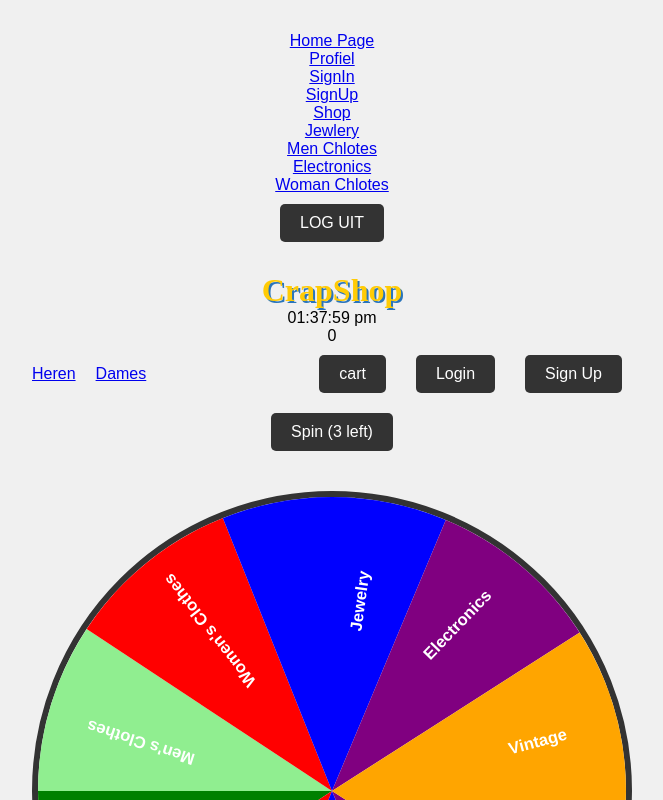
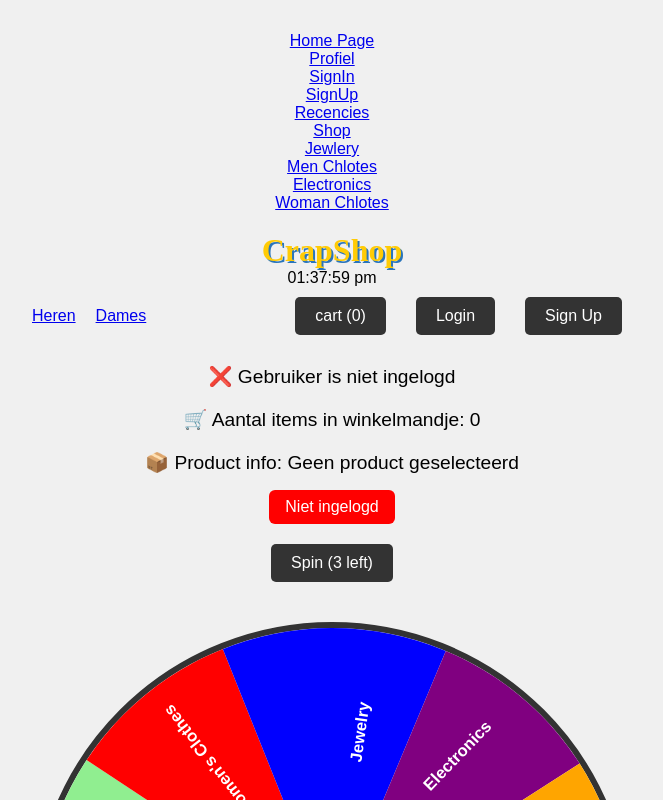
Before and after one commit to pixelPopping/CrapShop-, a React (Vite) app: page / in a window 1280 px wide. Shown: the top 800 px of the page, without its empty margins (308-971 px from the left). Built offline with nearby package versions, Linux system fonts and the light colour scheme; no server answers.

Commit message:
context uitlezen op paginas in een map lager, laten zien wie dat de gebruiker is ingelogd, en ook de cart weergeven.werken aan de buttons en  doorlinken naar de juiste pagina; Als de user is ingelogd alleen de uitlog knop laten zien, en andersom. experimenteren met routes

```diff
--- a/src/App.jsx
+++ b/src/App.jsx
@@ -21,6 +21,7 @@ import SignUp from "./pages/signUP/SignUp.jsx";
 import SignIn from "./pages/signIn/SignIn.jsx";
 import {useContext} from "react";
 import {AuthContext} from "./components/context/AuthContext.jsx";
+import Recencies from "./pages/recencies/Recencies.jsx";
 
 
 
@@ -42,6 +43,7 @@ function App () {
                 <Route path="/Jewlery" element={<Jewlery/>} />
                 <Route path="/detailpagina/:id" element={<DetailPagina/>}/>
                 <Route path="/cart/" element={<Cart/>} />
+                <Route path="/recencies" element={<Recencies/>} />
 
             </Routes>
 
--- a/src/components/navbar/Navigation.jsx
+++ b/src/components/navbar/Navigation.jsx
@@ -1,9 +1,7 @@
 import {NavLink, useNavigate} from "react-router-dom";
-import {useContext} from "react";
-import {AuthContext} from "../context/AuthContext.jsx";
+
 
 function Navigation () {
-    const {logout} = useContext(AuthContext);
     return (
         <div className="Navigation">
             <nav className="navbar">
@@ -12,6 +10,7 @@ function Navigation () {
                     <li><NavLink to="/profiel" className={({isActive}) => isActive === true ? 'active-link' : 'default-link'}>Profiel</NavLink></li>
                     <li><NavLink to="/signin" className={({isActive}) => isActive === true ? 'active-link' : 'default-link'}>SignIn</NavLink></li>
                     <li><NavLink to="/signup" className={({isActive}) => isActive === true ? 'active-link' : 'default-link'}>SignUp</NavLink></li>
+                    <li><NavLink to="/recencies" className={({isActive}) => isActive === true ? 'active-link' : 'default-link'}>Recencies</NavLink></li>
                     <li><NavLink to="/Shop" className={({isActive}) => isActive === true ? 'active-link' : 'default-link'}>Shop</NavLink></li>
                     <li><NavLink to="/Jewlery" className={({isActive}) => isActive === true ? 'active-link' : 'default-link'}>Jewlery</NavLink></li>
                     <li><NavLink to="/Menchlotes" className={({isActive}) => isActive === true ? 'active-link' : 'default-link'}>Men Chlotes</NavLink></li>
@@ -19,7 +18,6 @@ function Navigation () {
                     <li><NavLink to="/WomanChlotes" className={({isActive}) => isActive === true ? 'active-link' :'default-link'}>Woman Chlotes</NavLink></li>
                 </ul>
             </nav>
-            <button type='button' className="navbar-toggler" onClick={() => logout()} >LOG UIT</button>
         </div>
     )
 }
--- a/src/pages/home/Home.jsx
+++ b/src/pages/home/Home.jsx
@@ -4,6 +4,7 @@ import Wheelspin from "../../components/ui/WheelOfFortune";
 import {ShoppingCartContext} from "../../components/context/ShoppingCartContext.jsx";
 import {useNavigate} from "react-router-dom";
 import ClockTime from "../../components/digitaleClock/DigitaleClock.jsx";
+import {AuthContext} from "../../components/context/AuthContext.jsx";
 
 function Home() {
     const [results, setResults] = useState("");
@@ -12,31 +13,59 @@ function Home() {
     const [rotation, setRotation] = useState(0);
     const timeoutRef = useRef(null);
     const navigate = useNavigate();
-    const {items, product} = useContext(ShoppingCartContext);
-    console.log(items);
-    console.log(product);
+    const { isAuth, user, logout } = useContext(AuthContext);
+    const { items, product } = useContext(ShoppingCartContext);
 
-
+    console.log("Items:", items);
+    console.log("Product:", product);
+    console.log("User:", user);
 
     return (
         <>
             <header>
                 <h1>CrapShop</h1>
-              <ClockTime/>
+                <ClockTime/>
             </header>
-            {items.length}
-            {product}
             <nav className="navbar-four">
                 <ul className="nav-links4">
                     <li><a href="/public">Heren</a></li>
                     <li><a href="/public">Dames</a></li>
                 </ul>
                 <div className="button-container4">
-                    <button className="button-primary" type="button">Sign Up</button>
-                    <button className="button-secondary" type="button">Login</button>
-                    <button  className="shopping-cart" type="button" onClick={() => navigate('/cart')}>cart</button>
+                    {isAuth ? (
+                        <button className="navbar-toggler" onClick={logout}>LOG UIT</button>
+                    ) : (
+                        <>
+                            <button className="button-primary" onClick={() => navigate('/signup')} type="button">Sign Up</button>
+                            <button className="button-secondary" onClick={() => navigate('/signin')} type="button">Login</button>
+                        </>
+                    )}
+                    <button className="shopping-cart" type="button" onClick={() => navigate('/cart')}> {items ? `cart (${items.length})` : 'cart (0)'}</button>
                 </div>
             </nav>
+            <div>
+                {isAuth ? (
+                    <p>✅ Gebruiker is ingelogd als <strong>{user?.username ?? "Onbekend"}</strong></p>
+                ) : (
+                    <p>❌ Gebruiker is niet ingelogd</p>
+                )}
+
+                <p>🛒 Aantal items in winkelmandje: {items?.length ?? 0}</p>
+                <p>📦 Product info: {product ?? "Geen product geselecteerd"}</p>
+
+                <button
+                    type="button"
+                    style={{
+                        backgroundColor: isAuth ? "green" : "red",
+                        color: "white",
+                        marginTop: "1rem",
+                        padding: "0.5rem 1rem",
+                        borderRadius: "6px"
+                    }}
+                >
+                    {isAuth ? `Ingelogd als ${user?.username ?? "Onbekend"}` : "Niet ingelogd"}
+                </button>
+            </div>
 
             <main>
                 <Wheelspin
--- /dev/null
+++ b/src/pages/recencies/Recencies.jsx
@@ -0,0 +1,50 @@
+import { useNavigate } from "react-router-dom";
+import { useContext } from "react";
+import { AuthContext } from "../../components/context/AuthContext.jsx";
+import { ShoppingCartContext } from "../../components/context/ShoppingCartContext.jsx";
+
+function Recencies() {
+    const { isAuth, user } = useContext(AuthContext);
+    const { items, product } = useContext(ShoppingCartContext);
+    const navigate = useNavigate();
+
+    console.log("Items:", items);
+    console.log("Product:", product);
+    console.log("User:", user);
+
+    return (
+        <div>
+            {/* Toon login status */}
+            {isAuth ? (
+                <p>✅ Gebruiker is ingelogd als <strong>{user?.username ?? "Onbekend"}</strong></p>
+            ) : (
+                <p>❌ Gebruiker is niet ingelogd</p>
+            )}
+
+            {/* Shopping cart info */}
+            <p>🛒 Aantal items in winkelmandje: {items?.length ?? 0}</p>
+            <p>📦 Product info: {product ?? "Geen product geselecteerd"}</p>
+
+            {/* Navigatie button */}
+            <button type="button" onClick={() => navigate("/cart")}>
+                Ga naar winkelmandje
+            </button>
+
+            {/* Status button op basis van login */}
+            <button
+                type="button"
+                style={{
+                    backgroundColor: isAuth ? "green" : "red",
+                    color: "white",
+                    marginTop: "1rem",
+                    padding: "0.5rem 1rem",
+                    borderRadius: "6px"
+                }}
+            >
+                {isAuth ? `Ingelogd als ${user?.username ?? "Onbekend"}` : "Niet ingelogd"}
+            </button>
+        </div>
+    );
+}
+
+export default Recencies;
--- a/src/pages/signIn/SignIn.jsx
+++ b/src/pages/signIn/SignIn.jsx
@@ -1,6 +1,6 @@
 import { useForm } from "react-hook-form";
 import { useContext, useState } from "react";
-import { useNavigate } from "react-router-dom";
+import {useNavigate, useParams} from "react-router-dom";
 import { AuthContext } from "../../components/context/AuthContext.jsx";
 import axios from "axios";
 
@@ -20,9 +20,10 @@ function SignIn() {
         setLoading(true);
         setErrorMessage("");
 
+
         try {
             const response = await axios.post(
-                "/api/login",
+                `/api/login`,
                 {
                     email: data.email,
                     password: data.password,
--- a/src/pages/signUP/SignUp.jsx
+++ b/src/pages/signUP/SignUp.jsx
@@ -1,9 +1,10 @@
 import { useForm } from "react-hook-form";
 import axios from "axios";
-import { useNavigate } from "react-router-dom";
+import {useNavigate, useParams} from "react-router-dom";
 
 function SignUp() {
     const navigate = useNavigate();
+
 
     const {
         handleSubmit,
@@ -14,7 +15,7 @@ function SignUp() {
     const handleFormSubmit = async (data) => {
         try {
             const response = await axios.post(
-                '/api/users',
+                `/api/users`,
                 {
                     username: data.username,
                     email: data.email,
```
Also changed, not shown: src/pages/recencies/recencies.jsx (deleted).
